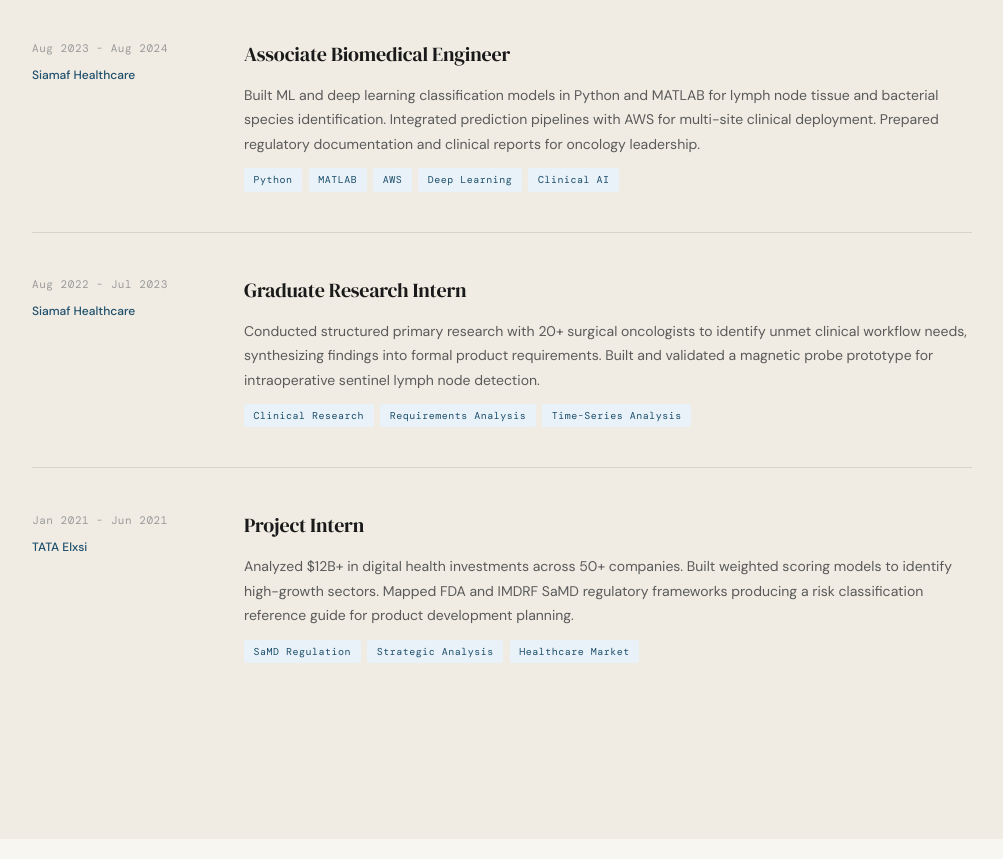
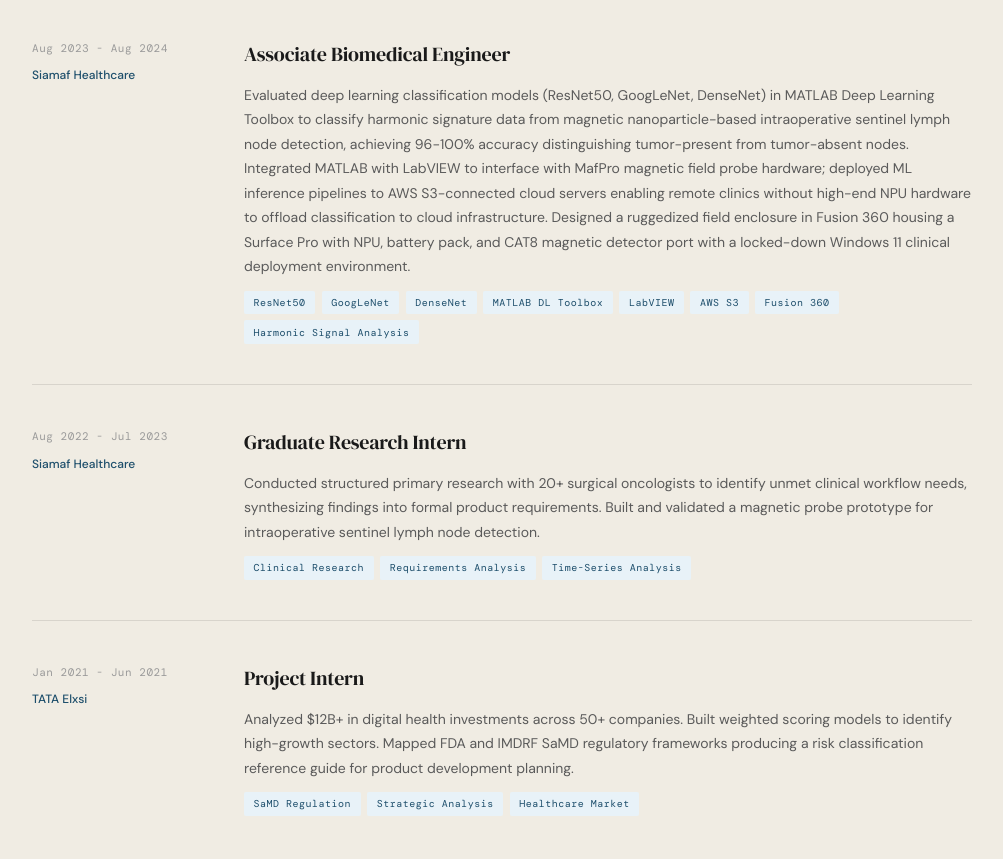
Before and after one commit to karnadsp/karnadsp.github.io, a plain HTML site: page index.html in a window 1280 px wide. Shown: the part 2598-3457 px from the top of the page, without its empty margins (138-1141 px from the left). Drawn offline with nearby package versions, Linux system fonts and the light colour scheme.

Commit message:
Revise experience and skills in index.html
Updated experience description and skills sections to reflect new projects and technologies used in deep learning and classification models.

```diff
--- a/index.html
+++ b/index.html
@@ -669,9 +669,9 @@ footer p {
       </div>
       <div>
         <div class="exp-role">Associate Biomedical Engineer</div>
-        <div class="exp-desc">Built ML and deep learning classification models in Python and MATLAB for lymph node tissue and bacterial species identification. Integrated prediction pipelines with AWS for multi-site clinical deployment. Prepared regulatory documentation and clinical reports for oncology leadership.</div>
+        <div class="exp-desc">Evaluated deep learning classification models (ResNet50, GoogLeNet, DenseNet) in MATLAB Deep Learning Toolbox to classify harmonic signature data from magnetic nanoparticle-based intraoperative sentinel lymph node detection, achieving 96-100% accuracy distinguishing tumor-present from tumor-absent nodes. Integrated MATLAB with LabVIEW to interface with MafPro magnetic field probe hardware; deployed ML inference pipelines to AWS S3-connected cloud servers enabling remote clinics without high-end NPU hardware to offload classification to cloud infrastructure. Designed a ruggedized field enclosure in Fusion 360 housing a Surface Pro with NPU, battery pack, and CAT8 magnetic detector port with a locked-down Windows 11 clinical deployment environment.</div>
         <div class="exp-tags">
-          <span class="tag">Python</span><span class="tag">MATLAB</span><span class="tag">AWS</span><span class="tag">Deep Learning</span><span class="tag">Clinical AI</span>
+          <span class="tag">ResNet50</span><span class="tag">GoogLeNet</span><span class="tag">DenseNet</span><span class="tag">MATLAB DL Toolbox</span><span class="tag">LabVIEW</span><span class="tag">AWS S3</span><span class="tag">Fusion 360</span><span class="tag">Harmonic Signal Analysis</span>
         </div>
       </div>
     </div>
@@ -786,7 +786,7 @@ footer p {
   <div class="skill-group fade-in">
     <div class="skill-group-title">Programming</div>
     <ul class="skill-list">
-          <li>Python</li><li>R</li><li>SQL</li><li>MATLAB</li>
+      <li>Python</li><li>R</li><li>SQL</li><li>MATLAB</li><li>LabVIEW</li>
     </ul>
   </div>
   <div class="skill-group fade-in">
@@ -796,9 +796,15 @@ footer p {
     </ul>
   </div>
   <div class="skill-group fade-in">
-        <div class="skill-group-title">ML / Statistics</div>
+    <div class="skill-group-title">Deep Learning / ML</div>
     <ul class="skill-list">
-          <li>scikit-learn</li><li>Predictive Modeling</li><li>Classification</li><li>Regression</li><li>Hypothesis Testing</li><li>Biostatistics</li>
+      <li>ResNet50</li><li>GoogLeNet</li><li>DenseNet</li><li>MATLAB DL Toolbox</li><li>scikit-learn</li><li>Classification</li><li>Regression</li><li>Clustering</li>
+    </ul>
+  </div>
+  <div class="skill-group fade-in">
+    <div class="skill-group-title">Statistics</div>
+    <ul class="skill-list">
+      <li>Hypothesis Testing</li><li>Biostatistics</li><li>Harmonic Signal Analysis</li><li>Time-Series Analysis</li><li>Predictive Modeling</li>
     </ul>
   </div>
   <div class="skill-group fade-in">
@@ -808,9 +814,9 @@ footer p {
     </ul>
   </div>
   <div class="skill-group fade-in">
-        <div class="skill-group-title">Data & Cloud</div>
+    <div class="skill-group-title">Cloud / Tools</div>
     <ul class="skill-list">
-          <li>MySQL</li><li>Microsoft Access</li><li>Excel</li><li>AWS</li><li>Git</li><li>Power BI</li>
+      <li>AWS S3</li><li>Git</li><li>VS Code</li><li>Fusion 360</li><li>Power BI</li><li>MySQL</li><li>Excel</li>
     </ul>
   </div>
   <div class="skill-group fade-in">
```
Lines whose indentation alone changed are shown as unchanged.
